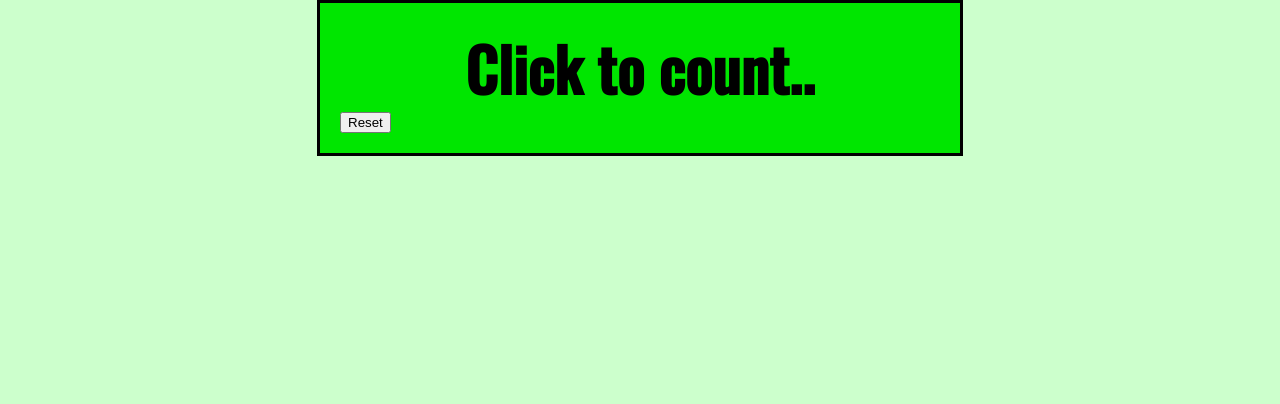
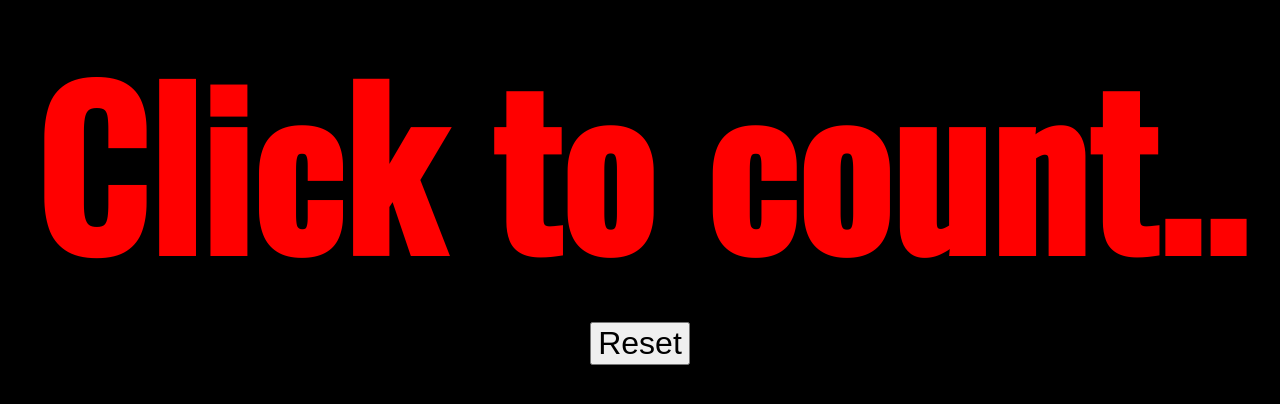
Before and after one commit to DhayananthP/click-counter.github.io, a plain HTML site: page index.html in a window 1280 px wide. Drawn offline with nearby package versions, Linux system fonts and the light colour scheme.

Commit message:
Update styles.css

```diff
--- a/styles/styles.css
+++ b/styles/styles.css
@@ -1,25 +1,18 @@
 html {
 font-family: 'Oswald';
-font-size: 10px;
-background-color:  #ccffcc;
-}
-body{
-	width: 600px;
-	padding:20px;
-	border: 3px solid black;
-	background-color: #00e600;
-	margin: 0 auto;
-}
-img{
-	display: block;
-	margin: 0 auto;
-}
-h1{
-	margin: 0 auto;
-	text-align: center;
-	font-size: 60px;
+background-color:  black;
+width: 100%;
+height:100%;
 }
 
-p{
-font-size: 16px;
+#heading{
+    color: red;
+    font-size: 13rem;
+	text-align: center;
+	margin: 0;
 }
+
+#reset{
+    text-align: center;
+	font-size: 2rem;
+}
```
